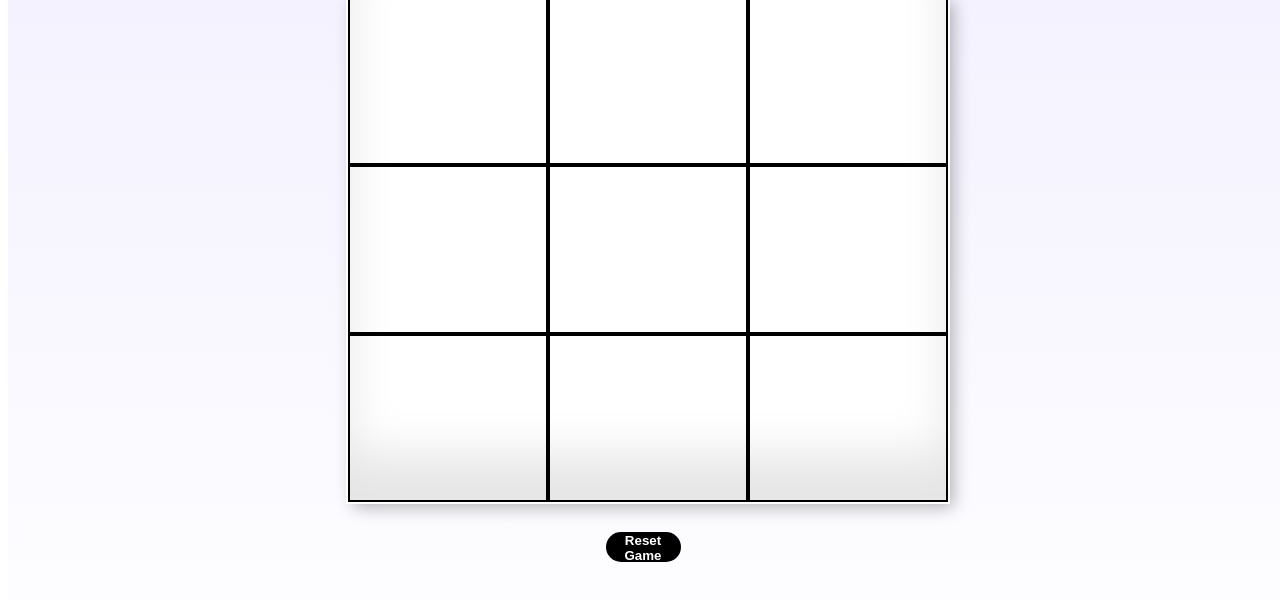
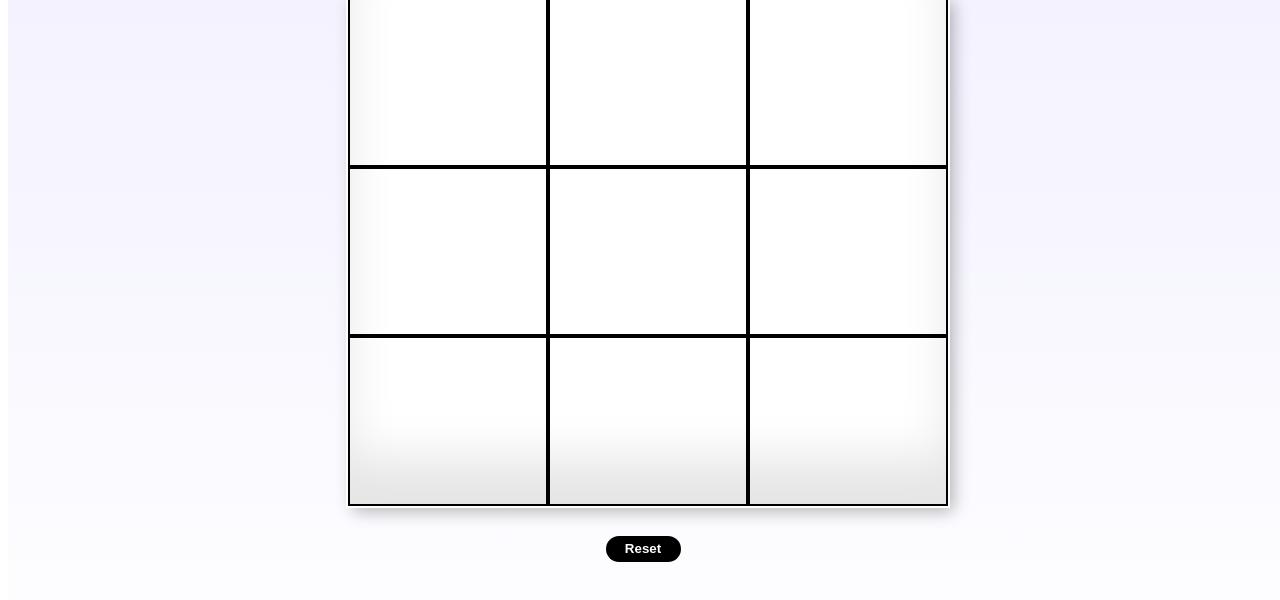
Before and after one commit to pavlosantoniou13/Tic-Tac-Toe, a plain HTML site: page index.html in a window 1280 px wide. Shown: the part 92-692 px from the top of the page. Drawn offline with Linux system fonts and the light colour scheme.

Commit message:
Update index.html

```diff
--- a/index.html
+++ b/index.html
@@ -12,7 +12,7 @@
         <div class="title"><h1>Tic-Tac-Toe</h1></div>
         <div class="content">
           <div class="board"></div>
-          <button class="Reset" onclick="resetGame()">Reset Game</button>
+          <button class="Reset" onclick="resetGame()">Reset</button>
           <div class="winning-message"></div>
         </div>
       </div>
```
